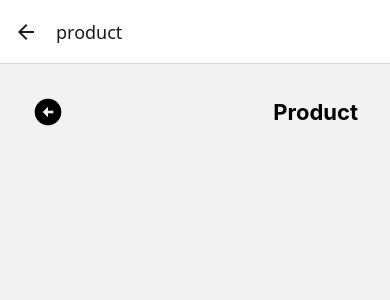
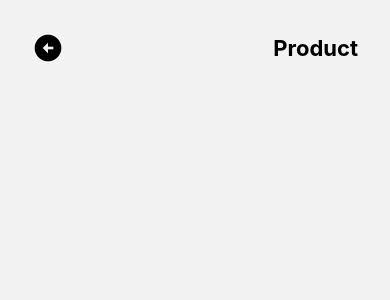
Before and after one commit to bmartins95/Navigation, a React Native app: screen /product in a window 390 px wide. Shown: the top 300 px of the page. Built offline with nearby package versions, Linux system fonts and the light colour scheme.

Commit message:
Add navigation button behavior

```diff
--- a/src/app/home.tsx
+++ b/src/app/home.tsx
@@ -1,14 +1,21 @@
+import { View } from "react-native";
+import { useNavigation } from "@react-navigation/native";
+
 import { ButtonIcon } from "@/components/button-icon";
 import { Header } from "@/components/header";
 import { Title } from "@/components/title";
-import { View } from "react-native";
 
 export function Home() {
+    const navigation = useNavigation()
+
     return (
         <View style={{ flex: 1, padding: 32 }}>
             <Header>
                 <Title>Home</Title>
-                <ButtonIcon name="add-circle"></ButtonIcon>
+                <ButtonIcon
+                    name="add-circle"
+                    onPress={() => navigation.navigate("product")}
+                ></ButtonIcon>
             </Header>
         </View>
     )
--- a/src/app/product.tsx
+++ b/src/app/product.tsx
@@ -1,13 +1,20 @@
+import { View } from "react-native";
+import { useNavigation } from "@react-navigation/native";
+
 import { ButtonIcon } from "@/components/button-icon";
 import { Header } from "@/components/header";
 import { Title } from "@/components/title";
-import { View } from "react-native";
 
 export function Product() {
+    const navigation = useNavigation()
+
     return (
         <View style={{ flex: 1, padding: 32 }}>
             <Header>
-                <ButtonIcon name="arrow-circle-left"></ButtonIcon>
+                <ButtonIcon
+                    name="arrow-circle-left"
+                    onPress={() => navigation.goBack()}
+                ></ButtonIcon>
                 <Title>Product</Title>
             </Header>
         </View>
--- a/src/routes/stack-routes.tsx
+++ b/src/routes/stack-routes.tsx
@@ -7,7 +7,10 @@ const Stack = createNativeStackNavigator()
 
 export function StackRoutes() {
     return (
-        <Stack.Navigator>
+        <Stack.Navigator
+            initialRouteName="home"
+            screenOptions={{ headerShown: false }}
+        >
             <Stack.Screen name="home" component={Home}></Stack.Screen>
             <Stack.Screen name="product" component={Product}></Stack.Screen>
         </Stack.Navigator>
```
